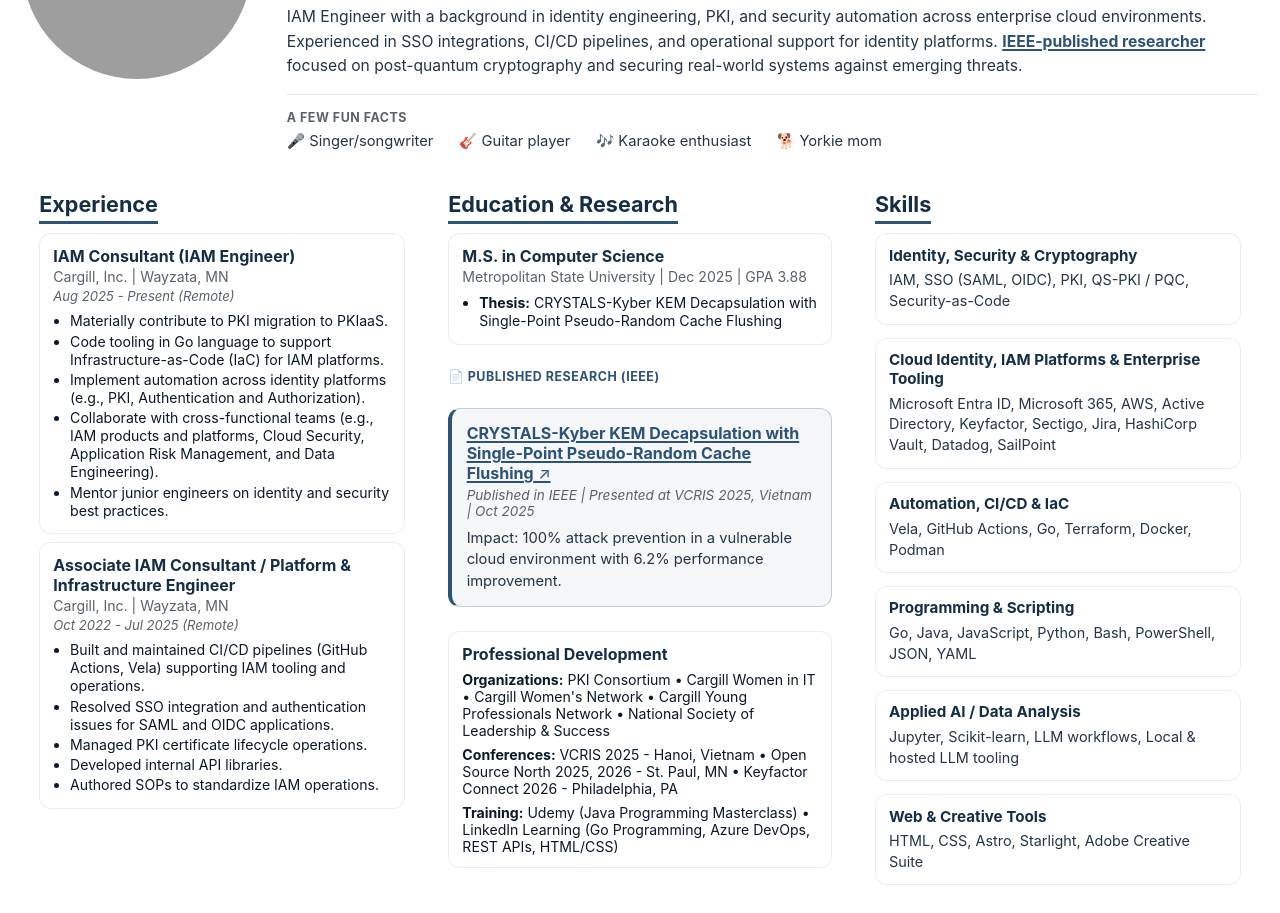
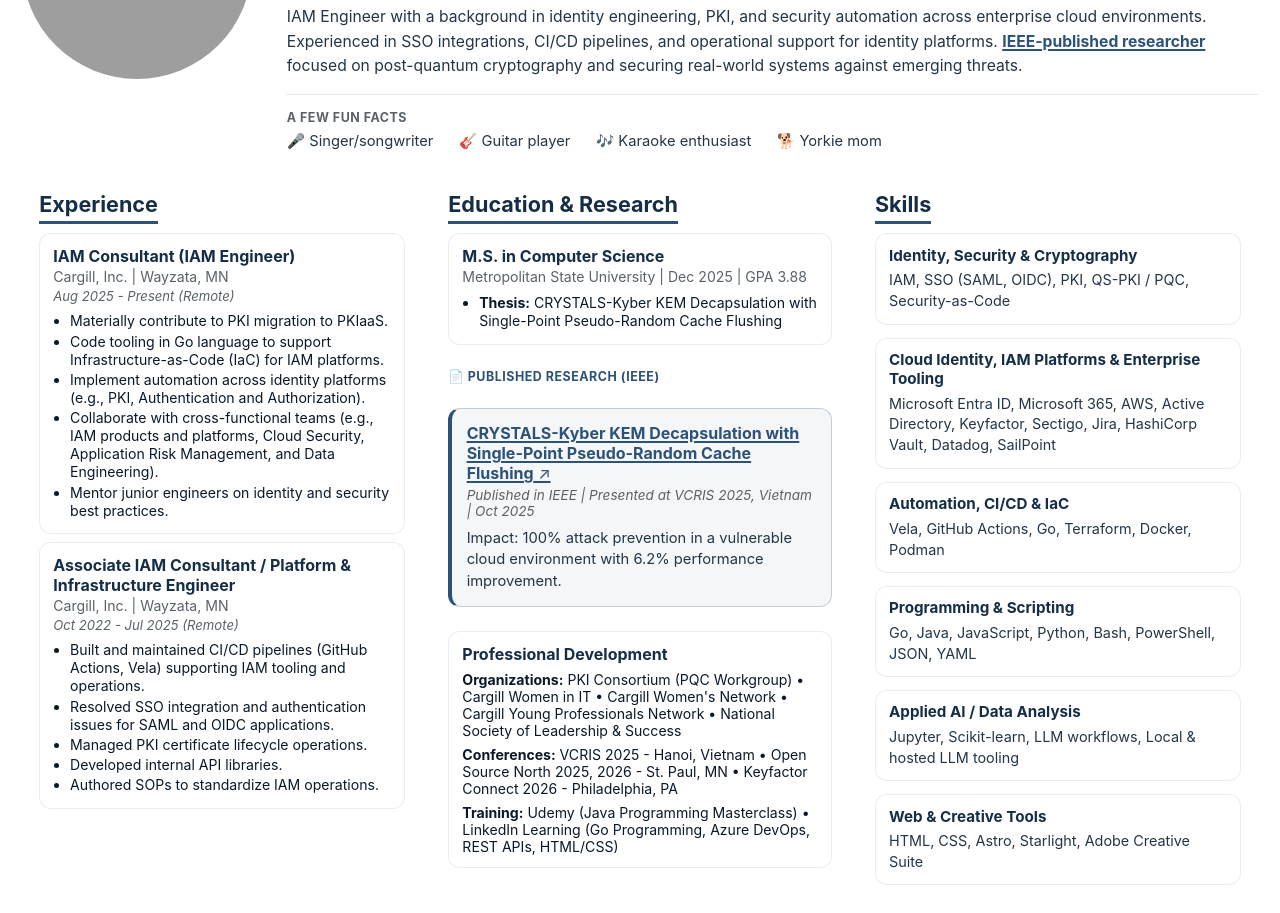
Before and after one commit to ShinnDing/stephanie-shinn-resume, a plain HTML site: page index.html in a window 1280 px wide. Shown: the part 171-1084 px from the top of the page. Drawn offline with Linux system fonts and the light colour scheme; grey boxes are pictures that could not be loaded.

Commit message:
Update organization name in index.html

```diff
--- a/index.html
+++ b/index.html
@@ -310,7 +310,7 @@
         <div class="role">Professional Development</div>
         <div class="org" style="margin-top:.45rem;">
           <strong>Organizations:</strong>
-          PKI Consortium  • Cargill Women in IT • Cargill Women's Network • Cargill Young Professionals Network • National Society of Leadership &amp; Success
+          PKI Consortium (PQC Workgroup) • Cargill Women in IT • Cargill Women's Network • Cargill Young Professionals Network • National Society of Leadership &amp; Success
         </div>
         <div class="org" style="margin-top:.45rem;">
           <strong>Conferences:</strong>
```
